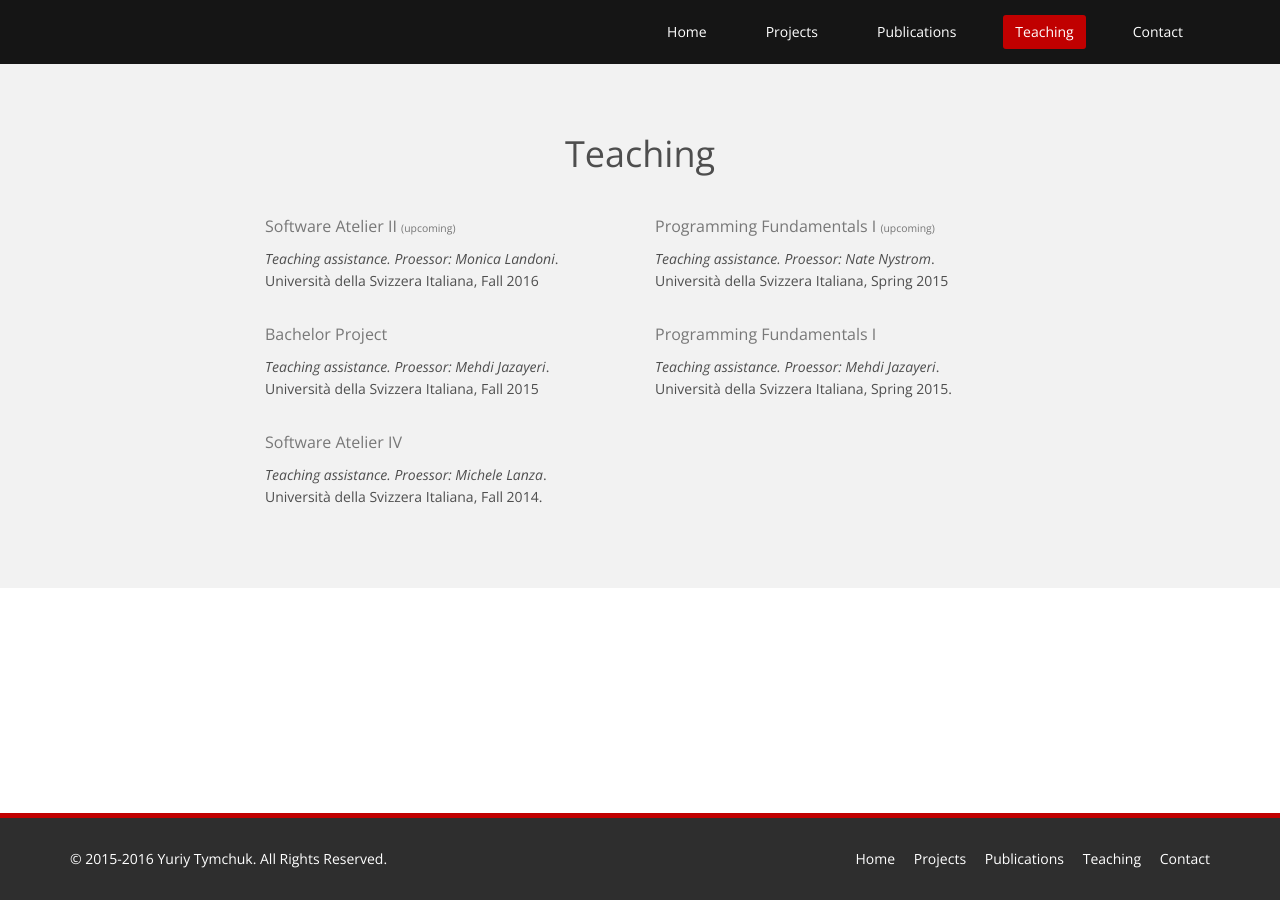
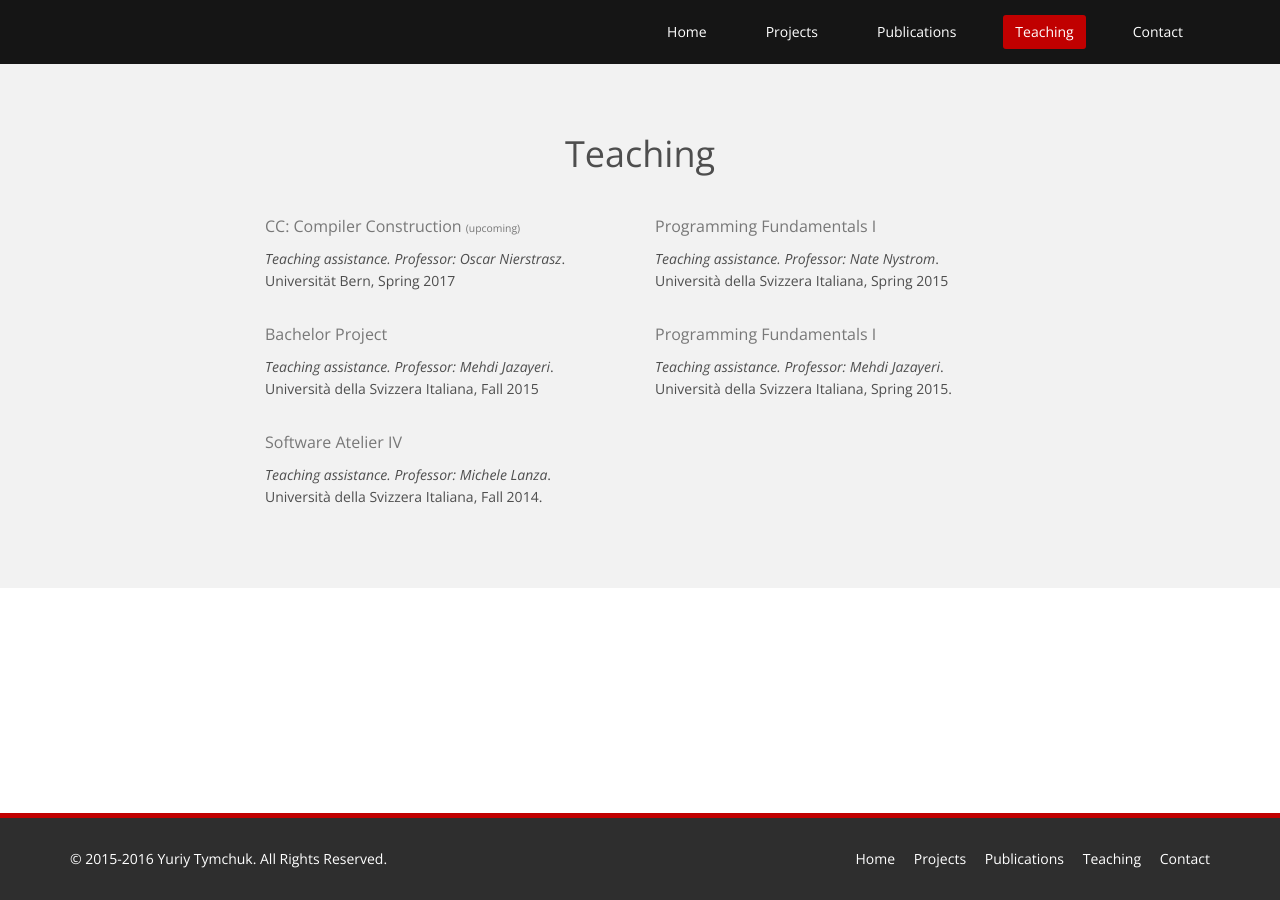
Before and after one commit to Uko/uko.github.io, a Jekyll site: the page built from teaching.html, in a window 1280 px wide. Built offline with Jekyll 4.4.1, drawn with Linux system fonts in a browser that asks for light colours; nearby versions of some CDN libraries.

Commit message:
Updated information. Fixed typos

```diff
--- a/index.html
+++ b/index.html
@@ -15,7 +15,7 @@ title: Home
                           <p>
                 I am jack of IT trades,
                 <a href="http://www.pharo-project.org/">Pharo</a> evangelist,
-                and storyteller. At the moment I'm doing a PhD in <a href="http://scg.unibe.ch/">Software Composition Group</a> in the University of Bern. My research topic is about software quality. More specifically: how do you define quality rules and communicate detected critics with a developer?\
+                and storyteller. At the moment I'm doing a PhD in <a href="http://scg.unibe.ch/">Software Composition Group</a> in the University of Bern. My research topic is about software quality. More specifically: how do you define quality rules and communicate detected critics with a developer?
 
                 A big motivation behind my projects is to find a better way to develop software. Many tools and approaches that we use nowadays were invented in the previous century and there has to be a better way to solve the problems.
 
--- a/teaching.html
+++ b/teaching.html
@@ -13,27 +13,27 @@ title: Teaching
 
     <div class="row">
       <div class="col-sm-6 col-md-4 col-md-offset-2 wow fadeInDown" data-wow-duration="1000ms" data-wow-delay="600ms">
-        <h3>Software Atelier II <small>(upcoming)</small></h3>
+        <h3>CC: Compiler Construction <small>(upcoming)</small></h3>
         <p>
-          <em>Teaching assistance. Proessor: Monica Landoni</em>. <br/>
-          Università della Svizzera Italiana, Fall 2016</p>
+          <em>Teaching assistance. Professor: Oscar Nierstrasz</em>. <br/>
+          Universität Bern, Spring 2017</p>
       </div>
       <div class="col-sm-6 col-md-4 wow fadeInDown" data-wow-duration="1000ms" data-wow-delay="600ms">
-        <h3>Programming Fundamentals I <small>(upcoming)</small></h3>
+        <h3>Programming Fundamentals I</h3>
         <p>
-          <em>Teaching assistance. Proessor: Nate Nystrom</em>. <br/>
+          <em>Teaching assistance. Professor: Nate Nystrom</em>. <br/>
           Università della Svizzera Italiana, Spring 2015</p>
       </div>
       <div class="col-sm-6 col-md-4 col-md-offset-2 wow fadeInDown" data-wow-duration="1000ms" data-wow-delay="600ms">
         <h3>Bachelor Project</h3>
         <p>
-          <em>Teaching assistance. Proessor: Mehdi Jazayeri</em>. <br/>
+          <em>Teaching assistance. Professor: Mehdi Jazayeri</em>. <br/>
           Università della Svizzera Italiana, Fall 2015</p>
       </div>
       <div class="col-sm-6 col-md-4 wow fadeInDown" data-wow-duration="1000ms" data-wow-delay="600ms">
         <h3>Programming Fundamentals I</h3>
         <p>
-          <em>Teaching assistance. Proessor: Mehdi Jazayeri</em>. <br/>
+          <em>Teaching assistance. Professor: Mehdi Jazayeri</em>. <br/>
           Università della Svizzera Italiana, Spring 2015.
         </p>
 
@@ -42,7 +42,7 @@ title: Teaching
       <div class="col-sm-6 col-md-4 col-md-offset-2 wow fadeInDown" data-wow-duration="1000ms" data-wow-delay="600ms">
         <h3>Software Atelier IV</h3>
         <p>
-          <em>Teaching assistance. Proessor: Michele Lanza</em>. <br/>
+          <em>Teaching assistance. Professor: Michele Lanza</em>. <br/>
           Università della Svizzera Italiana, Fall 2014.
         </p>
 
```
